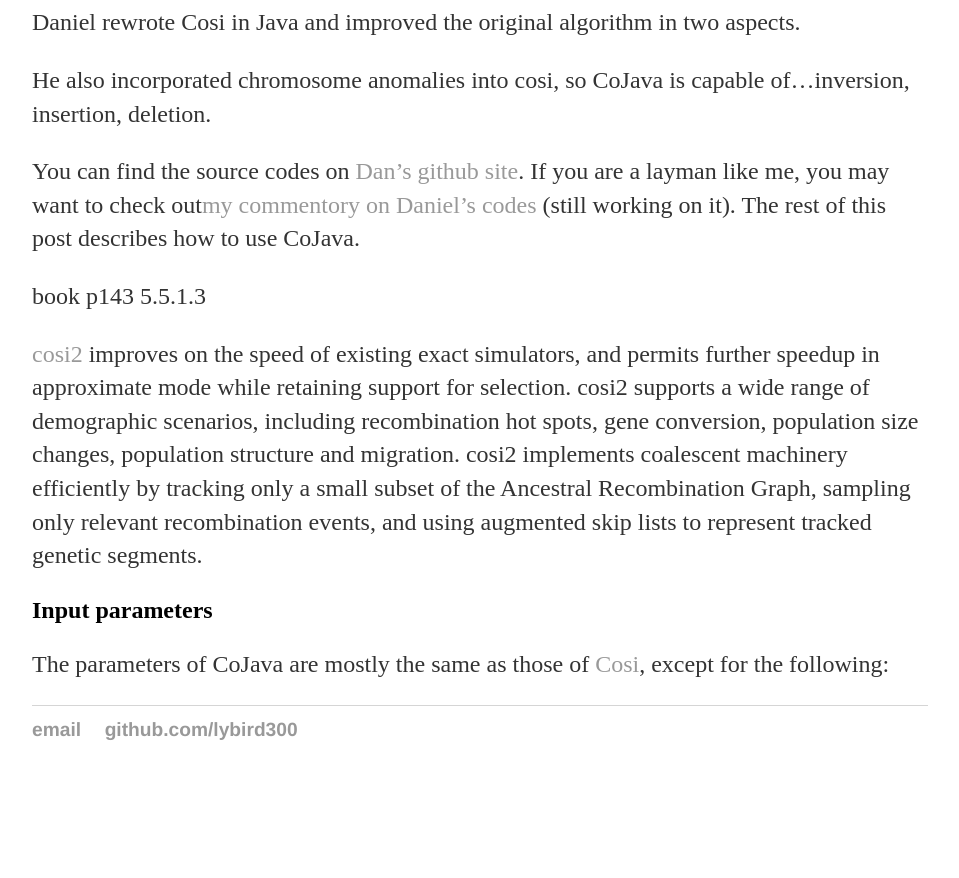
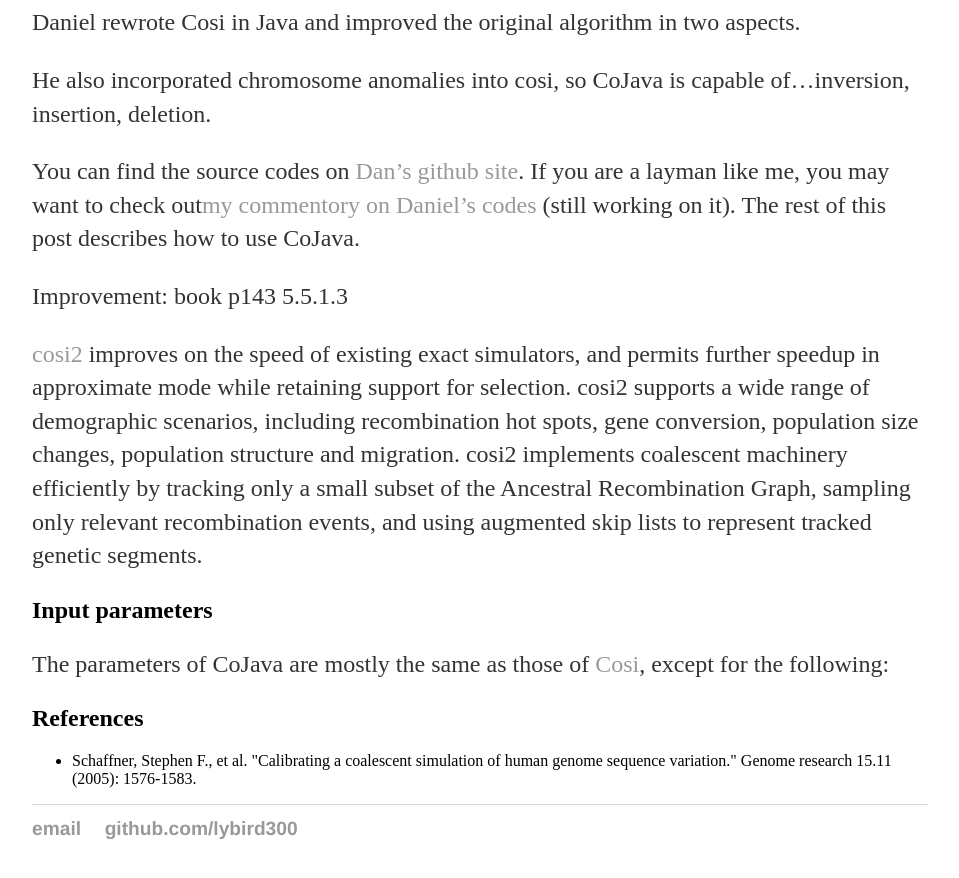
Before and after one commit to lybird300/lybird300.github.io, a Jekyll site: the page built from _posts/2015-04-18-CoJava.md, in a window 1280 px wide and 900 px high, scrolled down 2314 px. Shown: the top 878 px of the window, without its empty margins (160-1119 px from the left). Built offline with Jekyll 4.4.1, drawn with Linux system fonts in a browser that asks for light colours; before the commit the page ends 3115 px from its top, so only the background shows below that.

Commit message:
Update 2015-04-18-CoJava.md

```diff
--- a/_posts/2015-04-18-CoJava.md
+++ b/_posts/2015-04-18-CoJava.md
@@ -34,9 +34,14 @@
 
 You can find the source codes on <a href="https://github.com/dtgillis/Cojava">Dan's github site</a>. If you are a layman like me, you may want to check out<a href="https://github.com/lybird300/CoJava_linly_nov13">my commentory on Daniel's codes</a> (still working on it). The rest of this post describes how to use CoJava.
 
-book p143 5.5.1.3
+Improvement: book p143 5.5.1.3
 
 <a href="http://omictools.com/cosi-s7679.html">cosi2</a> improves on the speed of existing exact simulators, and permits further speedup in approximate mode while retaining support for selection. cosi2 supports a wide range of demographic scenarios, including recombination hot spots, gene conversion, population size changes, population structure and migration. cosi2 implements coalescent machinery efficiently by tracking only a small subset of the Ancestral Recombination Graph, sampling only relevant recombination events, and using augmented skip lists to represent tracked genetic segments.
 
 <h2>Input parameters</h2>
 The parameters of CoJava are mostly the same as those of <a href="http://lybird300.github.io/2015/04/02/cosi-overview.html">Cosi</a>, except for the following:
+
+<h2>References</h2>
+<ul>
+<li>Schaffner, Stephen F., et al. "Calibrating a coalescent simulation of human genome sequence variation." Genome research 15.11 (2005): 1576-1583.</li>
+</ul>
```
